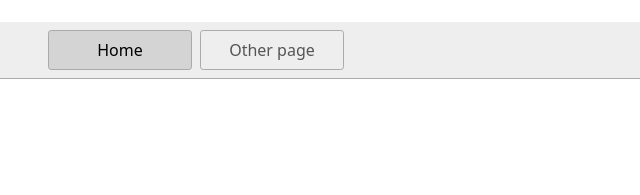
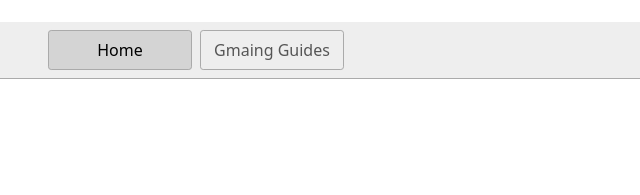
Before and after one commit to ColeC079/Game-guides, a website: page index.html in a window 1280 px wide. Shown: the top 195 px of the page, 444-1084 px from the left. Drawn offline with Linux system fonts and the light colour scheme.

Commit message:
Update index.html

```diff
--- a/index.html
+++ b/index.html
@@ -13,7 +13,7 @@
   <body>
     <nav>
       <a href="/" aria-current="page">Home</a>
-      <a href="/page2.html">Other page</a>
+      <a href="/page2.html">Gmaing Guides</a>
     </nav>
     <main>
       <div class= Bosses, Secrets, and more>
```
